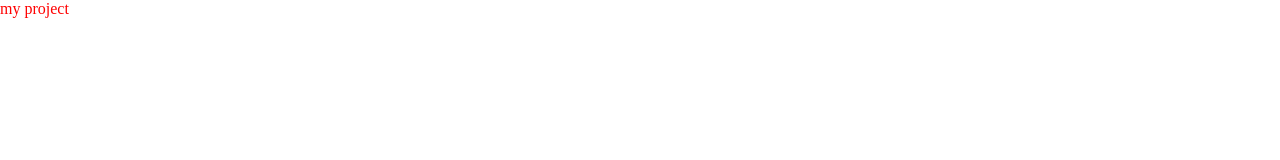
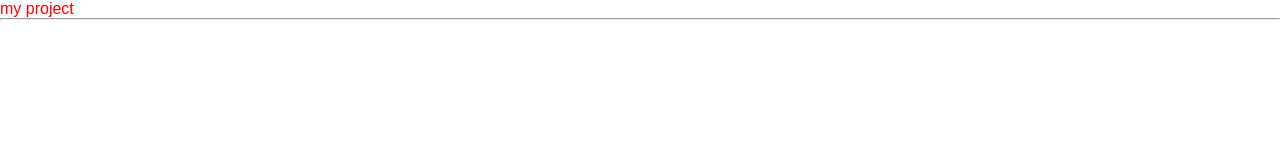
Before and after one commit to JevgenBalashov/gitTestAdvanced, a website: page build/index.html in a window 1280 px wide. Drawn offline with Linux system fonts and the light colour scheme; files that its build step writes are made by us from their sources; files whose address does not match are found by name.

Commit message:
initial some commit

```diff
--- a/build/index.html
+++ b/build/index.html
@@ -11,5 +11,6 @@
   <p class="title">
     my project
   </p>
+  <hr>
 </body>
 </html>
--- a/build/main.css
+++ b/build/main.css
@@ -3,3 +3,7 @@
 p.title {
   color: red;
 }
+
+body {
+  font-family: Arial, Helvetica, sans-serif;
+}
--- a/gulpfile.js
+++ b/gulpfile.js
@@ -12,3 +12,5 @@ function css () {
 
 exports.html = html;
 exports.css = css;
+
+exports.default = gulp.parallel(html, css)
```
